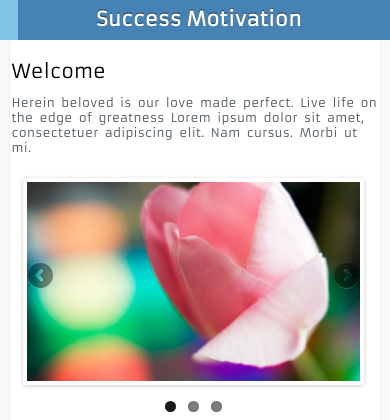
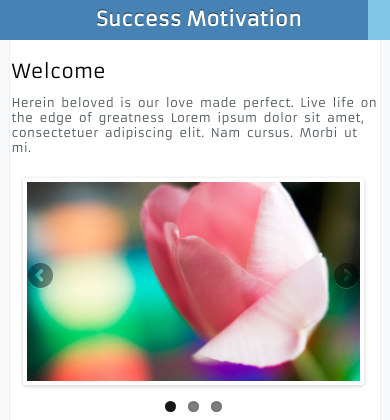
Before and after one commit to colito/theone, a PHP site: page /index.php in a window 390 px wide. Shown: the top 420 px of the page. Run offline with PHP 8.4, Linux system fonts and the light colour scheme; data that the repository does not hold is empty.

Commit message:
* moved mobile menu toggle switch to the right and slightlt expanded it's width

```diff
--- a/css/style.css
+++ b/css/style.css
@@ -413,12 +413,12 @@ p
 {
     top: 0px;
     height: 40px;
+    right: 0px;
     opacity: 0.9;
     text-align:center;
     background-color: skyblue;
     cursor: pointer;
-    width: 18px;
-    float: right;
+    width: 22px;
 }
 
 #panel
```
